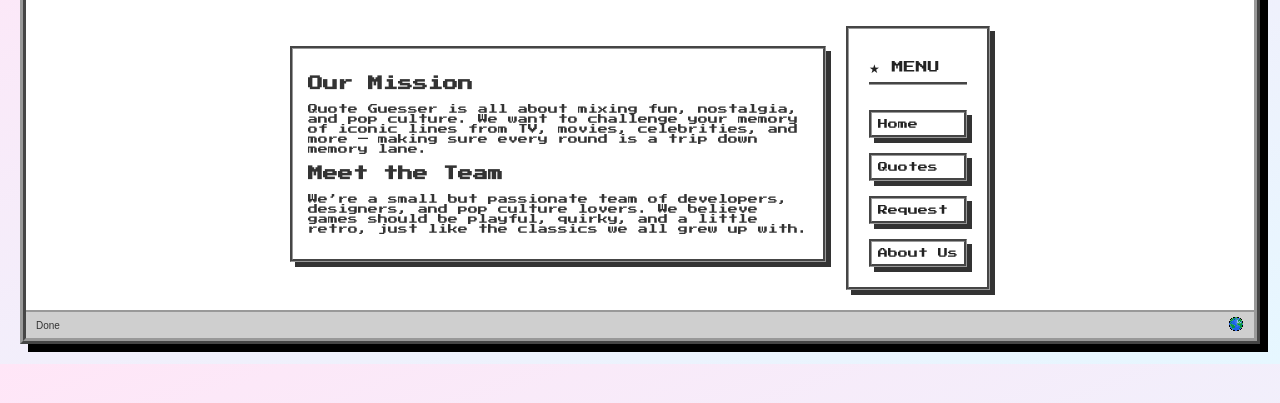
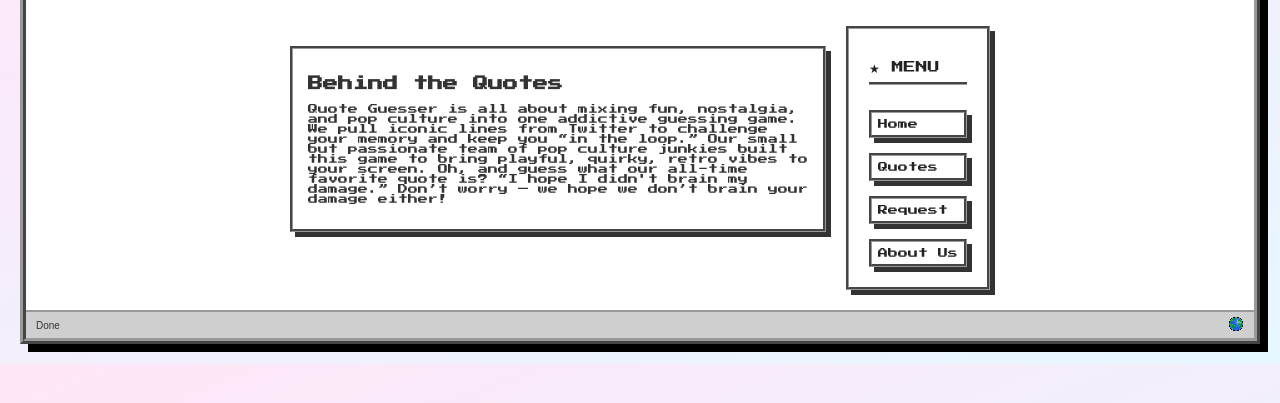
Before and after one commit to lpforeman/quote-game, a plain HTML site: page aboutus.html in a window 1280 px wide. Shown: the part 133-536 px from the top of the page. Drawn offline with Linux system fonts and the light colour scheme.

Commit message:
updated paragraph

```diff
--- a/aboutus.html
+++ b/aboutus.html
@@ -34,11 +34,8 @@
     <div class="main-layout">
 
       <div class="game-box">
-        <h2>Our Mission</h2>
-        <p>Quote Guesser is all about mixing fun, nostalgia, and pop culture. We want to challenge your memory of iconic lines from TV, movies, celebrities, and more — making sure every round is a trip down memory lane.</p>
-
-        <h2>Meet the Team</h2>
-        <p>We’re a small but passionate team of developers, designers, and pop culture lovers. We believe games should be playful, quirky, and a little retro, just like the classics we all grew up with.</p>
+        <h2> Behind the Quotes </h2>
+        <p> Quote Guesser is all about mixing fun, nostalgia, and pop culture into one addictive guessing game. We pull iconic lines from Twitter to challenge your memory and keep you “in the loop.” Our small but passionate team of pop culture junkies built this game to bring playful, quirky, retro vibes to your screen. Oh, and guess what our all-time favorite quote is? “I hope I didn't brain my damage.” Don’t worry — we hope we don’t brain your damage either!</p>
       </div>
 
       <div class="quote-nav">
```
